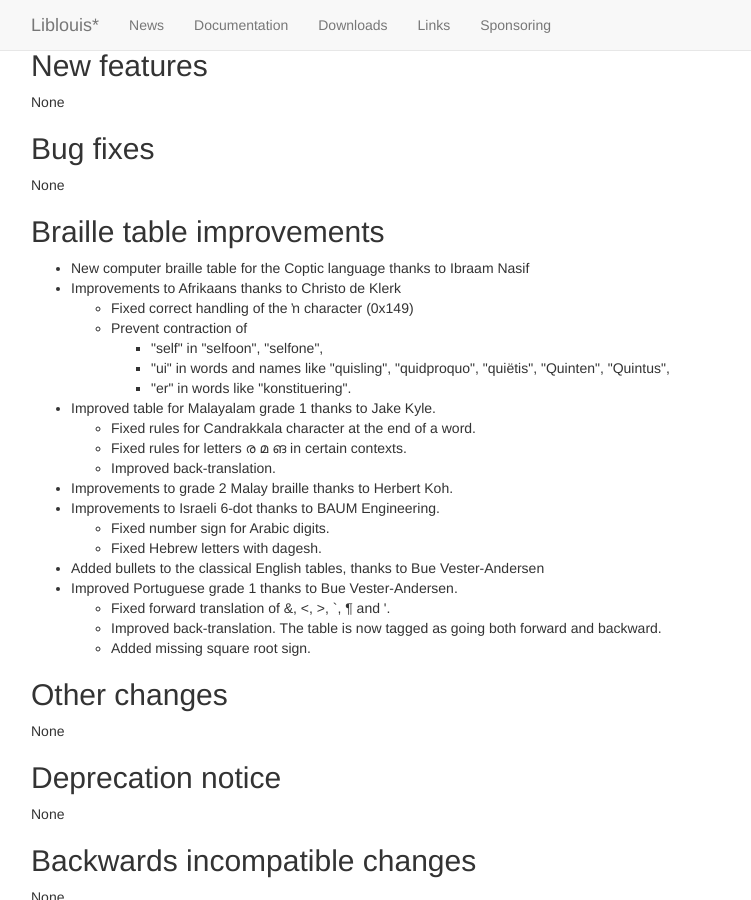
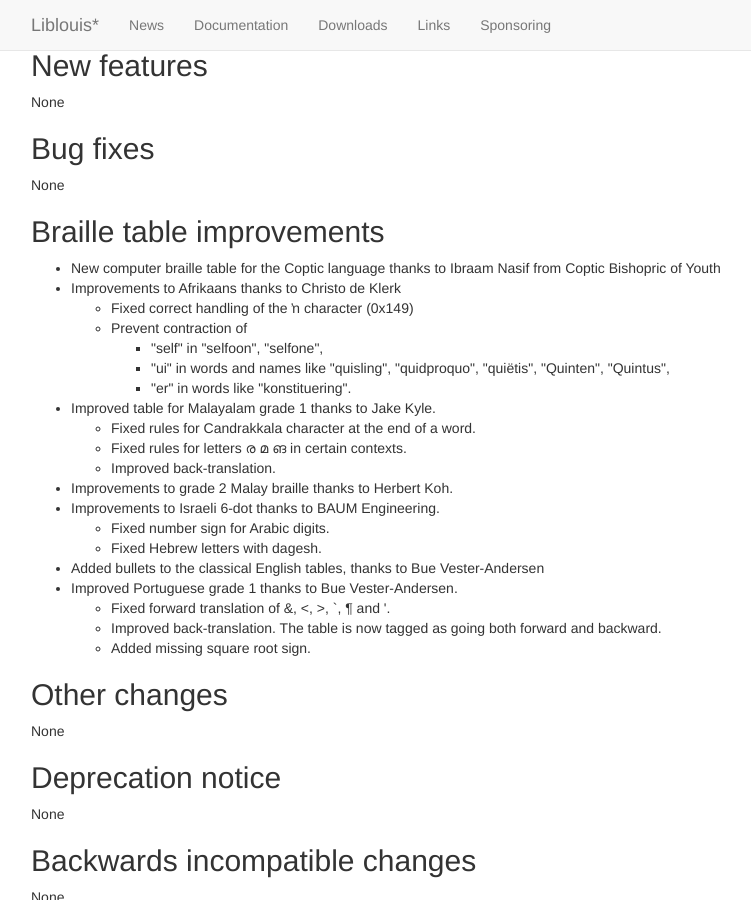
Before and after one commit to liblouis/liblouis.github.io, a Jekyll site: the page built from _posts/2020-08-31-liblouis-release-3.15.0.md, in a window 1280 px wide and 900 px high, scrolled down 501 px. Shown: the whole window, without its empty margins (39-790 px from the left). Built offline with Jekyll 4.4.1, drawn with Linux system fonts in a browser that asks for light colours.

Commit message:
Add the organization on Ibraam Nasif

```diff
--- a/_posts/2020-08-31-liblouis-release-3.15.0.md
+++ b/_posts/2020-08-31-liblouis-release-3.15.0.md
@@ -23,7 +23,7 @@ None
 Braille table improvements
 --------------------------
 
--   New computer braille table for the Coptic language thanks to Ibraam Nasif
+-   New computer braille table for the Coptic language thanks to Ibraam Nasif from Coptic Bishopric of Youth
 -   Improvements to Afrikaans thanks to Christo de Klerk
     -   Fixed correct handling of the ŉ character (0x149)
     -   Prevent contraction of
```
